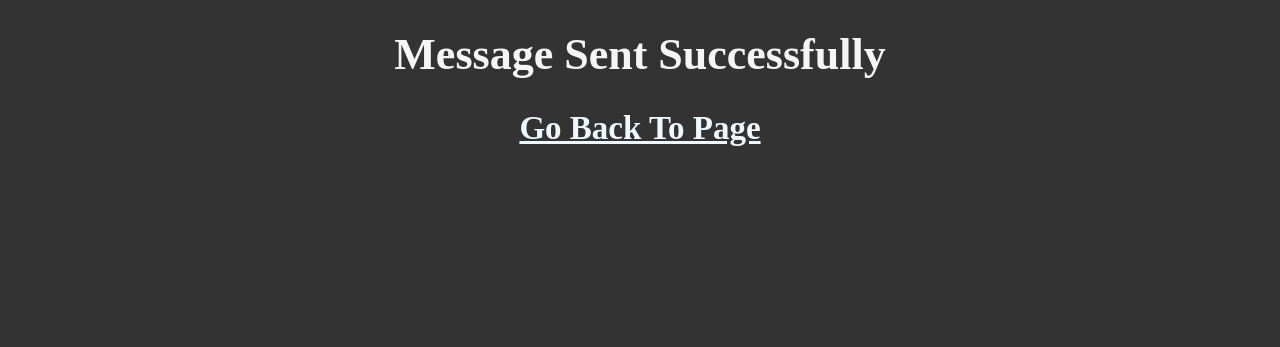
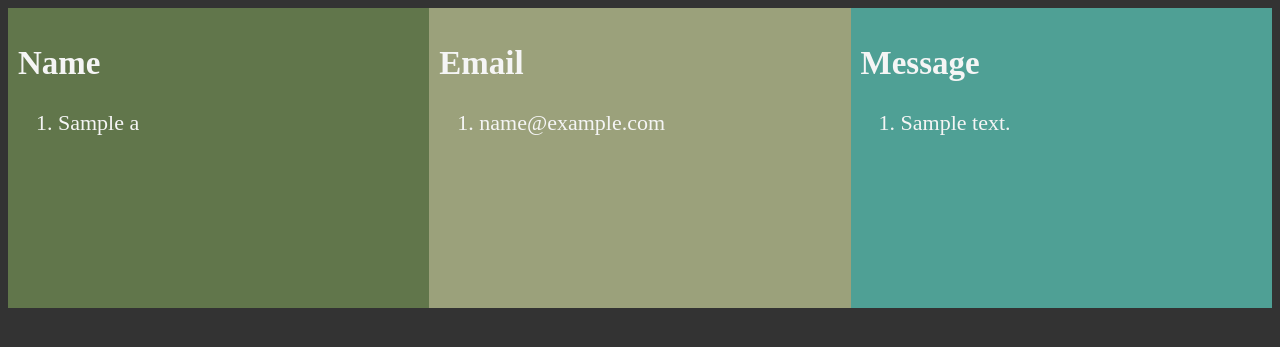
Before and after one commit to HidanOnCord/actual-display, a Flask app: template templates/base.html in a window 1280 px wide. Shown: the top 347 px of the page. Run offline with Flask 2, Linux system fonts and the light colour scheme; the template is opened without the code that fills it: most values are stand-ins (such as "Sample title", 1, 10 or a date in 2020).

Commit message:
first commit

```diff
--- a/index.py
+++ b/index.py
@@ -1,4 +1,4 @@
 from wsgi import app
 
 if __name__ == "__main__":
-    app.run(host="0.0.0.0")
+    app.run(debug=True)#host="0.0.0.0")
--- a/main.py
+++ b/main.py
@@ -1,13 +1,21 @@
 from flask import Flask, request, render_template
 import json
 import requests
+import asyncio
 app = Flask(__name__)
 
 @app.route("/", methods=['GET', 'POST'])
 def hello_world():
+    async def send_info():
+        global a
+        a = request.form
+        print(a['name'])
+        for item, value in a.items():
+            requests.post("https://discord.com/api/webhooks/1038012726305366076/sr1YKbFZsi2t20YiuPubRFDFk3uHVyqeQ_zmIGiMxcZBKQc2pY5PDsN0LHufeI7dHUnM", data={"content": f"{item}:{value}"})
+
     if request.method == 'POST':
-        a = request.form
-        for item, value in a.items():
-            requests.post("https://discord.com/api/webhooks/1038012726305366076/sr1YKbFZsi2t20YiuPubRFDFk3uHVyqeQ_zmIGiMxcZBKQc2pY5PDsN0LHufeI7dHUnM", data={"content": f"{value}"})
+        asyncio.run(send_info())
 
-    return render_template('base.html')
+    return render_template('base.html', a=a)
+
+#changed lots of links MUST CHANGE BACK WHEN COMMITING
--- a/pyproject.toml
+++ b/pyproject.toml
@@ -11,6 +11,7 @@ python-dotenv = "0.19.2"
 flask-mongoengine = "1.0.0"
 pytest = "6.2.1"
 requests = "2.28.1"
+asyncio = "3.4.3"
 
 [tool.poetry.dev-dependencies]
 mypy = "^0.910"
--- a/requirements.txt
+++ b/requirements.txt
@@ -1,3 +1,8 @@
+asyncio==3.4.3 ; python_version >= "3.7" and python_version < "4.0" \
+    --hash=sha256:83360ff8bc97980e4ff25c964c7bd3923d333d177aa4f7fb736b019f26c7cb41 \
+    --hash=sha256:b62c9157d36187eca799c378e572c969f0da87cd5fc42ca372d92cdb06e7e1de \
+    --hash=sha256:c46a87b48213d7464f22d9a497b9eef8c1928b68320a2fa94240f969f6fec08c \
+    --hash=sha256:c4d18b22701821de07bd6aea8b53d21449ec0ec5680645e5317062ea21817d2d
 atomicwrites==1.4.1 ; python_version >= "3.7" and python_version < "4.0" and sys_platform == "win32" \
     --hash=sha256:81b2c9071a49367a7f770170e5eec8cb66567cfbbc8c73d20ce5ca4a8d71cf11
 attrs==22.1.0 ; python_version >= "3.7" and python_version < "4.0" \
--- a/static/css/main.css
+++ b/static/css/main.css
@@ -2,8 +2,24 @@ html {
     font-size: 22px;
     scroll-behavior: smooth;
 }
+* {
+    box-sizing: border-box;
+  }
 
-body {
+  /* Create three equal columns that floats next to each other */
+  .column {
+    float: left;
+    width: 33.33%;
+    padding: 10px;
+    height: 300px; /* Should be removed. Only for demonstration */
+  }
+
+  /* Clear floats after the columns */
+  .row:after {
+    content: "";
+    display: table;
+    clear: both;
+  }body {
     background-color: #333;
     color: whitesmoke;
     /*min-height: 100vh;
--- a/templates/base.html
+++ b/templates/base.html
@@ -4,10 +4,34 @@
     <meta charset="utf-8" />
     <meta name="viewport" content="width=device-width, initial-scale=1" />
     <link rel="stylesheet" href="{{ url_for('static', filename='css/main.css') }}">
+    <link rel="stylesheet" href="{{ url_for('static', filename="html5.png") }}" type="image/x-icon">
   </head>
   <body>
-    <h1 style=text-align:center>Message Sent Successfully</h1>
-    <h2 style=text-align:center><a href="https://hidan-on-cord-github-io.vercel.app/">Go Back To Page</a></h2>
-
+    <div class="row">
+      <div class="column" style="background-color:#61764B;">
+        <h2>Name</h2>
+        <ol>
+          <li>
+          {{a['name']}}
+          </li>
+        </ol>
+      </div>
+      <div class="column" style="background-color:#9BA17B;">
+        <h2>Email</h2>
+        <ol>
+          <li>
+          {{a['email']}}
+          </li>
+        </ol>
+      </div>
+      <div class="column" style="background-color:#4FA095;">
+        <h2>Message</h2>
+        <ol>
+          <li>
+          {{a['message']}}
+          </li>
+        </ol>
+      </div>
+    </div>
   </body>
 </html>
```
Also changed, not shown: static/html5.png (added), 1 other file.
